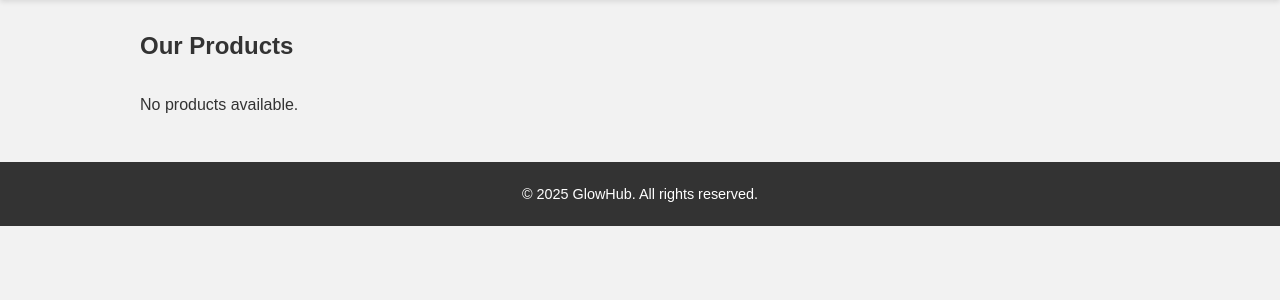
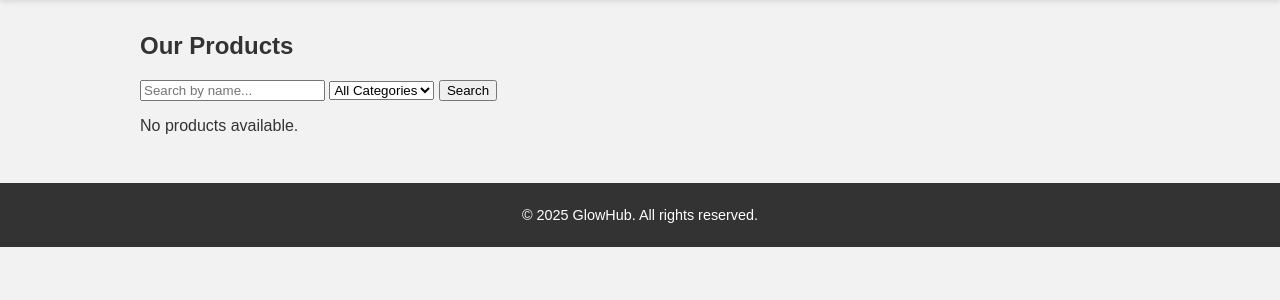
Before and after one commit to Tasnim0-0Abdelhamid/GlowHub, a Django app: page / in a window 1280 px wide. Shown: the part 100-400 px from the top of the page. Run offline with Django 5.2, Linux system fonts and the light colour scheme; data that the repository does not hold is empty.

Commit message:
Auto-update products on category select and add search bar

```diff
--- a/main_app/templates/home.html
+++ b/main_app/templates/home.html
@@ -1,6 +1,19 @@
 {% extends 'base.html' %}
 {% block content %}
 <h2>Our Products</h2>
+<form method="GET" action="{% url 'home' %}">
+    <input type="text" name="q" placeholder="Search by name..." value="{{ query }}">
+
+    <select name="category" onchange="this.form.submit()">
+    <option value="all" {% if selected_category == 'all' or not selected_category %}selected{% endif %}>All Categories</option>
+    {% for cat in categories %}
+        <option value="{{ cat }}" {% if cat == selected_category %}selected{% endif %}>{{ cat }}</option>
+    {% endfor %}
+</select>
+
+    <button type="submit">Search</button>
+</form>
+
 <div class="products-container">
     {% for product in products %}
         <div class="product-card">
--- a/main_app/views.py
+++ b/main_app/views.py
@@ -6,11 +6,6 @@ from django.contrib.auth import login, logout
 from .models import Product
 
 # Create your views here.
-
-
-def home(request):
-    products = Product.objects.all()
-    return render(request, 'home.html', {'products': products})
 
 def login_view(request):
     if request.method == 'POST':
@@ -71,6 +66,26 @@ def profile_view(request):
         'show_delete_confirm': show_delete_confirm
     })
 
+def home(request):
+    query = request.GET.get('q')
+    category = request.GET.get('category')
+
+    products = Product.objects.all()
+    categories = Product.objects.values_list('category', flat=True).distinct()
+
+    if query:
+        products = products.filter(name__icontains=query)
+
+    if category and category != 'all':
+        products = products.filter(category__iexact=category)
+
+    return render(request, 'home.html', {
+        'products': products,
+        'categories': categories,
+        'selected_category': category or 'all',
+        'query': query or '',
+    })
+
 def logout_view(request):
     logout(request)
     return redirect('home')
```
Also changed, not shown: media/products/Rilastil_Xerolact1.jpeg (added), media/products/Rilastil_XerolactBalsamo-PB_200ml.png (added).
